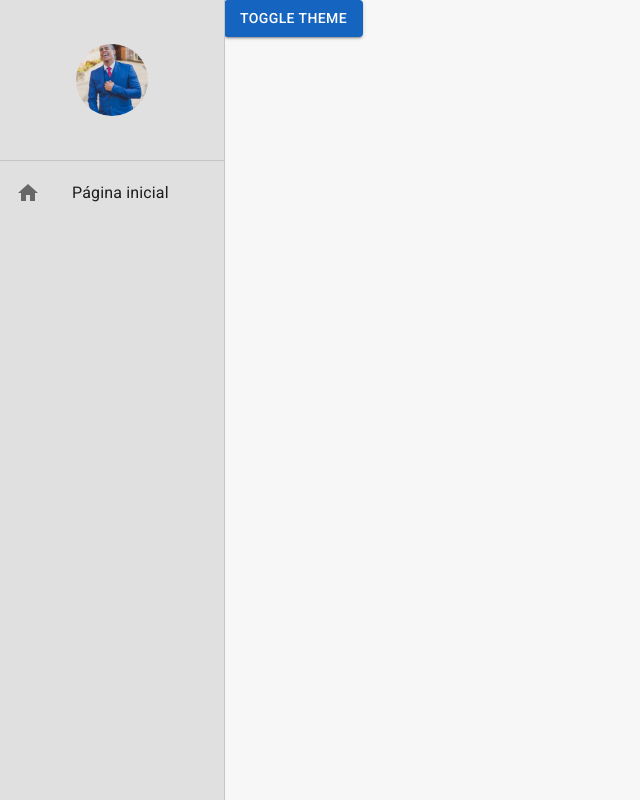
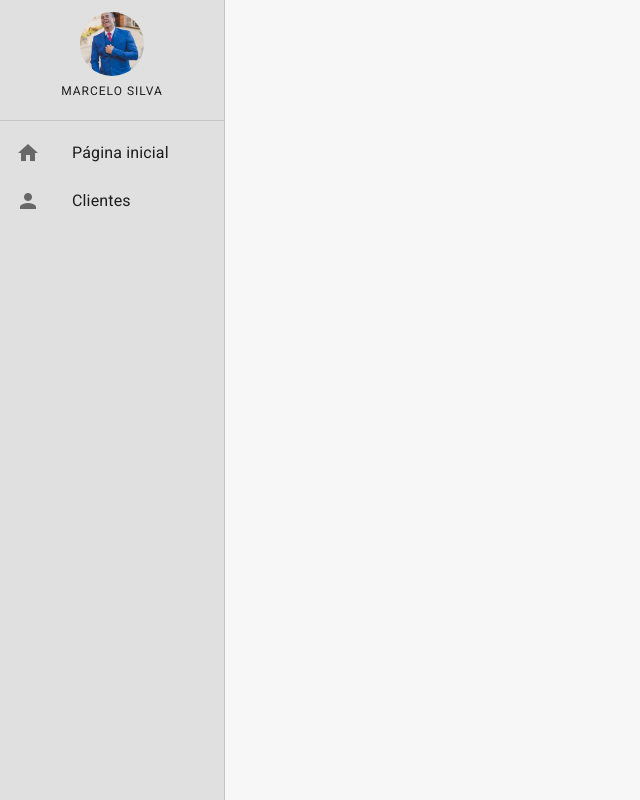
Before and after one commit to EuMarcel0/cadastro, a React (Vite) app: page / in a window 1280 px wide. Before the commit this address led to /pagina-inicial. Shown: the whole page, without its empty margins (0-640 px from the left). Built offline with nearby package versions, Linux system fonts and the light colour scheme.

Commit message:
chore: created dinamic items and selected items from aside menu

```diff
--- a/src/routes/index.tsx
+++ b/src/routes/index.tsx
@@ -1,13 +1,30 @@
 import { Button } from '@mui/material';
+import { useEffect } from 'react';
 import { Routes, Route, Navigate } from 'react-router-dom';
 import { useDrawerContext } from '../shared/contexts';
 
 export const AppRoutes = () => {
-    const { toggleDrawerOpen } = useDrawerContext();
+    const { toggleDrawerOpen, setDrawerOptions } = useDrawerContext();
+
+    useEffect(() => {
+        setDrawerOptions([
+            {
+                label: 'Página inicial',
+                icon: 'home',
+                path: '/pagina-inicial'
+            },
+            {
+                label: 'Clientes',
+                icon: 'person',
+                path: '/clientes'
+            }
+        ]);
+    }, [])
+
     return(
         <Routes>
-            <Route path="/pagina-inicial" element={<Button variant="contained" color='primary' onClick={toggleDrawerOpen}>Toggle Theme</Button>} />
-            <Route path="*" element={<Navigate to="/pagina-inicial"/>}/>
+            <Route path="/pagina-inicial" element={<Button variant="contained" color='primary' onClick={toggleDrawerOpen}>Toggle Drawer</Button>} />
+            {/* <Route path="*" element={<Navigate to="/pagina-inicial"/>}/> */}
         </Routes>
     );
 }
--- a/src/shared/components/menu-lateral/MenuLateral.tsx
+++ b/src/shared/components/menu-lateral/MenuLateral.tsx
@@ -1,18 +1,48 @@
 import ImageProfile from '../../../assets/images/perfil.png';
 
-import { Avatar, Box, Divider, Drawer, Icon, List, ListItemButton, ListItemIcon, ListItemText, useTheme, useMediaQuery } from '@mui/material';
+import { Avatar, Box, Divider, Drawer, Icon, List, ListItemButton, ListItemIcon, ListItemText, useTheme, useMediaQuery, Typography } from '@mui/material';
 import { ReactNode } from 'react';
 import { useDrawerContext } from '../../contexts';
+import { useMatch, useNavigate, useResolvedPath } from 'react-router-dom';
 
 interface iMenuLateral {
     children: ReactNode;
+};
+
+interface IListItemLinkProps{
+	to: string;
+	icon: string;
+	label: string;
+	handleOnClick: (() => void) | undefined;
+    children: ReactNode;
 }
+
+const ListItemLink:React.FC<IListItemLinkProps>= ({to, icon, label, handleOnClick, children}) => {
+	const navigate = useNavigate();
+
+	const resolvedPath = useResolvedPath(to);
+	const matchPath = useMatch({path:resolvedPath.pathname, end: false });
+
+	const handleNavigateClick = () => {
+		navigate(to);
+		handleOnClick?.();
+	}
+
+	return(
+		<ListItemButton selected={!!matchPath} onClick={handleNavigateClick}>
+			<ListItemIcon>
+				<Icon>{icon}</Icon>
+			</ListItemIcon>
+			<ListItemText primary={label}/>
+		</ListItemButton>
+	)
+};
 
 export const MenuLateral: React.FC<iMenuLateral> = ({ children }) => {
 
     const theme = useTheme();
     const smDown = useMediaQuery(theme.breakpoints.down('sm'));
-	const {isDrawerOpen, toggleDrawerOpen} = useDrawerContext();
+	const {isDrawerOpen, drawerOptions, toggleDrawerOpen} = useDrawerContext();
 
 	return (
 		<Box>
@@ -25,25 +55,30 @@ export const MenuLateral: React.FC<iMenuLateral> = ({ children }) => {
 				>
 					<Box
 						width='100%'
-						height={theme.spacing(20)}
+						height={theme.spacing(15)}
 						display='flex'
+						flexDirection='column'
 						alignItems='center'
 						justifyContent='center'
 					>
 						<Avatar
-							sx={{ width: theme.spacing(9), height: theme.spacing(9) }}
+							sx={{ width: theme.spacing(8), height: theme.spacing(8) }}
 							src={ImageProfile}
 						/>
+						<Typography variant='overline'>Marcelo Silva</Typography>
 					</Box>
 					<Divider />
 					<Box flex='1' >
 						<List component='nav'>
-							<ListItemButton>
-								<ListItemIcon>
-									<Icon>home</Icon>
-								</ListItemIcon>
-								<ListItemText primary="Página inicial"/>
-							</ListItemButton>
+							{drawerOptions.map((item, index) => (
+								<ListItemLink key={index}
+									to={item.path}
+									label={item.label}
+									icon={item.icon}
+									handleOnClick={ smDown? toggleDrawerOpen : undefined }
+								>
+								</ListItemLink>
+							))}
 						</List>
 					</Box>
 				</Box>
--- a/src/shared/contexts/DrawerContext.tsx
+++ b/src/shared/contexts/DrawerContext.tsx
@@ -1,13 +1,21 @@
 
 import { createContext, useCallback, useContext, useState } from 'react';
 
-interface iDrawerContextData {
+interface IDrawerContextData {
 	isDrawerOpen: boolean;
 	toggleDrawerOpen: () => void;
+	drawerOptions: IDrawerOptionsProps[];
+	setDrawerOptions: (newDrawerOptions : IDrawerOptionsProps[]) => void;
 }
 
-const DrawerContext = createContext({} as iDrawerContextData);
-interface iAppThemeProvider {
+interface IDrawerOptionsProps{
+	icon: string;
+	label: string;
+	path: string;
+}
+
+const DrawerContext = createContext({} as IDrawerContextData);
+interface IAppThemeProvider {
 	children: React.ReactNode;
 }
 
@@ -15,16 +23,21 @@ export const useDrawerContext = () => {
 	return useContext(DrawerContext);
 };
 
-export const AppDrawerProvider: React.FC<iAppThemeProvider> = ({ children }) => {
+export const AppDrawerProvider: React.FC<IAppThemeProvider> = ({ children }) => {
 
 	const [isDrawerOpen, setIsDrawerOpen] = useState(false);
+	const [drawerOptions, setDrawerOptions] = useState<IDrawerOptionsProps[]>([]);
 
 	const toggleDrawerOpen = useCallback(() => {
 		setIsDrawerOpen(oldDrawerOpen => !oldDrawerOpen);
 	}, []);
 
+	const handleSetDrawerOptions = useCallback((newDrawerOptions : IDrawerOptionsProps[]) => {
+		setDrawerOptions(newDrawerOptions);
+	}, []);
+
 	return (
-		<DrawerContext.Provider value={{ isDrawerOpen, toggleDrawerOpen }}>
+		<DrawerContext.Provider value={{ isDrawerOpen, drawerOptions, toggleDrawerOpen, setDrawerOptions: handleSetDrawerOptions }}>
 			{children}
 		</DrawerContext.Provider>
 	);
```
Also changed, not shown: .eslintrc.json (deleted).
